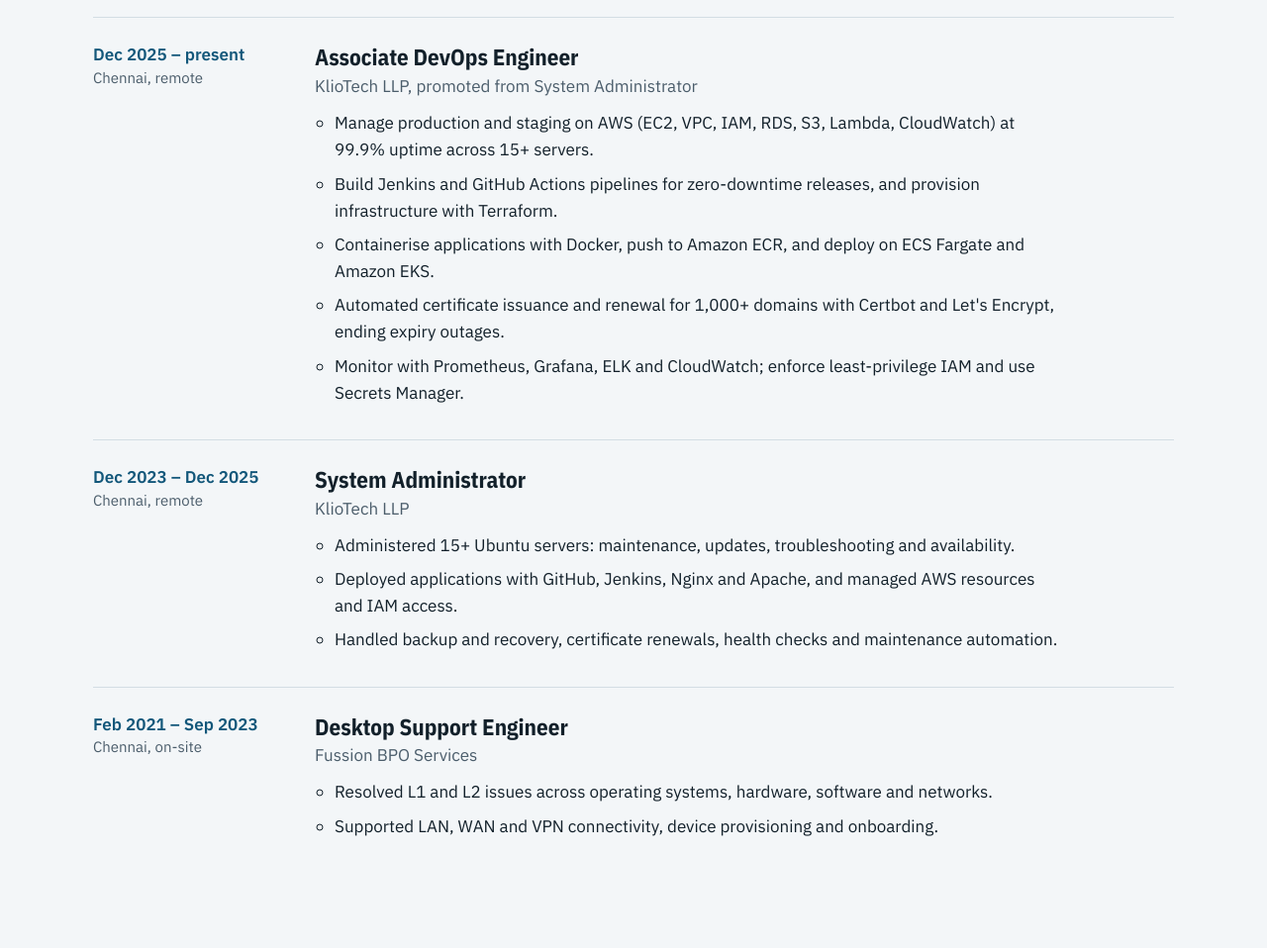
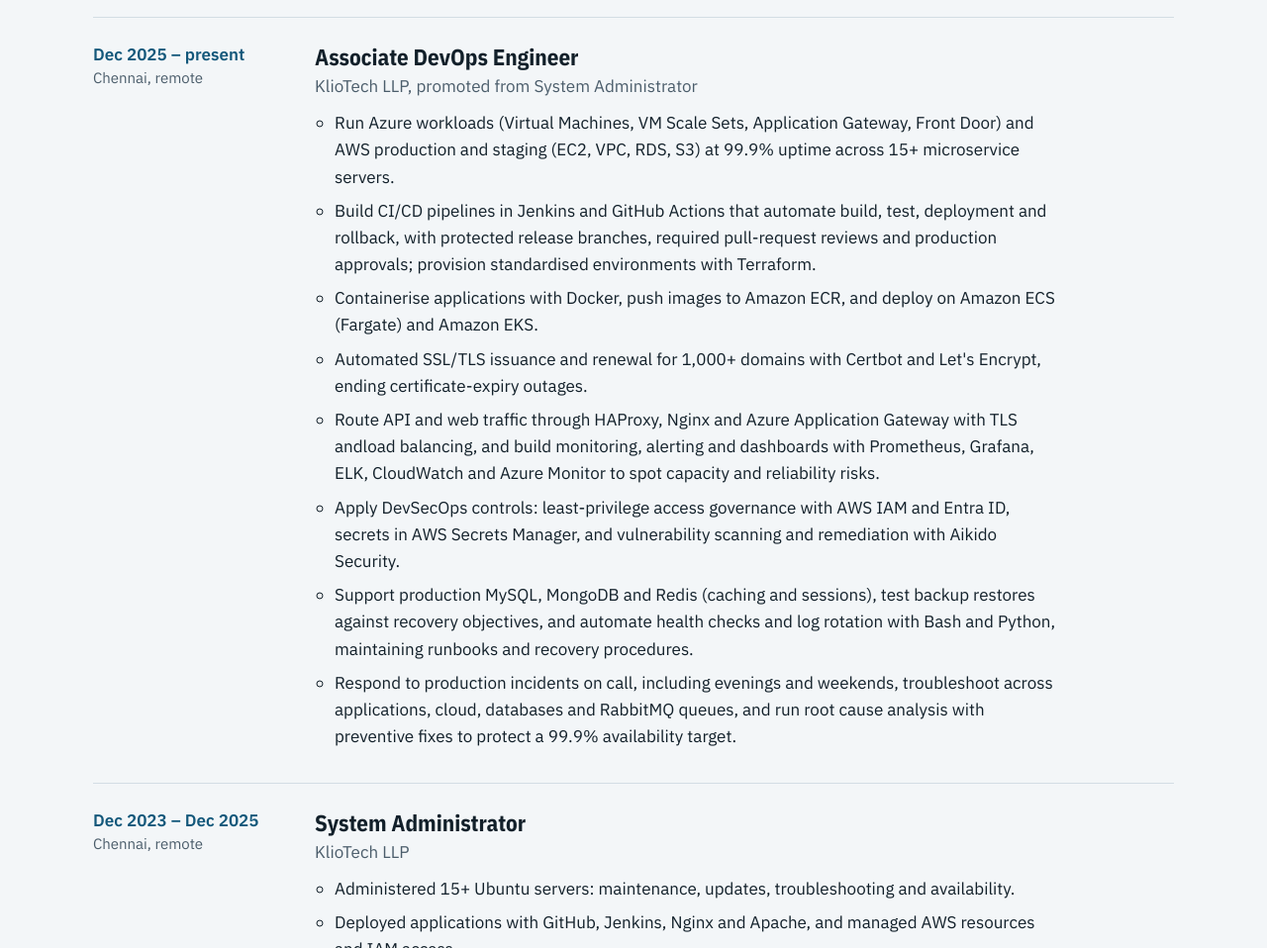
Before and after one commit to Prasanth1404/prasanth-portfolio, a plain HTML site: page site/index.html in a window 1280 px wide. Shown: the part 2489-3447 px from the top of the page at 99% size. Drawn offline with nearby package versions, Linux system fonts and the light colour scheme; no server answers; files whose address does not match are found by name.

Commit message:
Update index.html

```diff
--- a/site/index.html
+++ b/site/index.html
@@ -108,11 +108,14 @@
               <h3>Associate DevOps Engineer</h3>
               <p class="org">KlioTech LLP, promoted from System Administrator</p>
               <ul>
-                <li>Manage production and staging on AWS (EC2, VPC, IAM, RDS, S3, Lambda, CloudWatch) at 99.9% uptime across 15+ servers.</li>
-                <li>Build Jenkins and GitHub Actions pipelines for zero-downtime releases, and provision infrastructure with Terraform.</li>
-                <li>Containerise applications with Docker, push to Amazon ECR, and deploy on ECS Fargate and Amazon EKS.</li>
-                <li>Automated certificate issuance and renewal for 1,000+ domains with Certbot and Let's Encrypt, ending expiry outages.</li>
-                <li>Monitor with Prometheus, Grafana, ELK and CloudWatch; enforce least-privilege IAM and use Secrets Manager.</li>
+                <li>Run Azure workloads (Virtual Machines, VM Scale Sets, Application Gateway, Front Door) and AWS production and staging (EC2, VPC, RDS, S3) at 99.9% uptime across 15+ microservice servers.</li>
+                <li>Build CI/CD pipelines in Jenkins and GitHub Actions that automate build, test, deployment and rollback, with protected release branches, required pull-request reviews and production approvals; provision standardised environments with Terraform.</li>
+                <li>Containerise applications with Docker, push images to Amazon ECR, and deploy on Amazon ECS (Fargate) and Amazon EKS.</li>
+                <li>Automated SSL/TLS issuance and renewal for 1,000+ domains with Certbot and Let's Encrypt, ending certificate-expiry outages.</li>
+                <li>Route API and web traffic through HAProxy, Nginx and Azure Application Gateway with TLS andload balancing, and build monitoring, alerting and dashboards with Prometheus, Grafana, ELK, CloudWatch and Azure Monitor to spot capacity and reliability risks.</li>
+                <li>Apply DevSecOps controls: least-privilege access governance with AWS IAM and Entra ID, secrets in AWS Secrets Manager, and vulnerability scanning and remediation with Aikido Security.</li>
+                <li>Support production MySQL, MongoDB and Redis (caching and sessions), test backup restores against recovery objectives, and automate health checks and log rotation with Bash and Python, maintaining runbooks and recovery procedures.</li>
+                <li>Respond to production incidents on call, including evenings and weekends, troubleshoot across applications, cloud, databases and RabbitMQ queues, and run root cause analysis with preventive fixes to protect a 99.9% availability target.</li>
               </ul>
             </div>
           </li>
```
